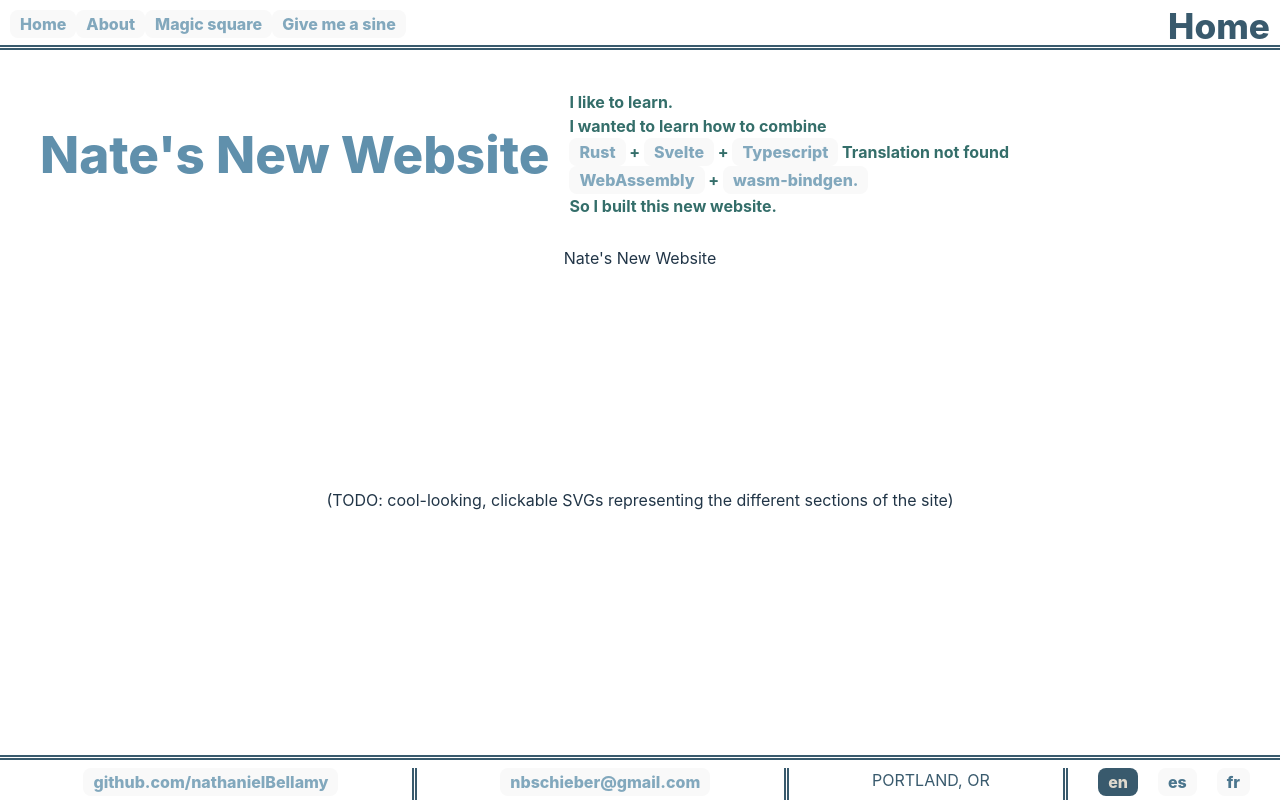
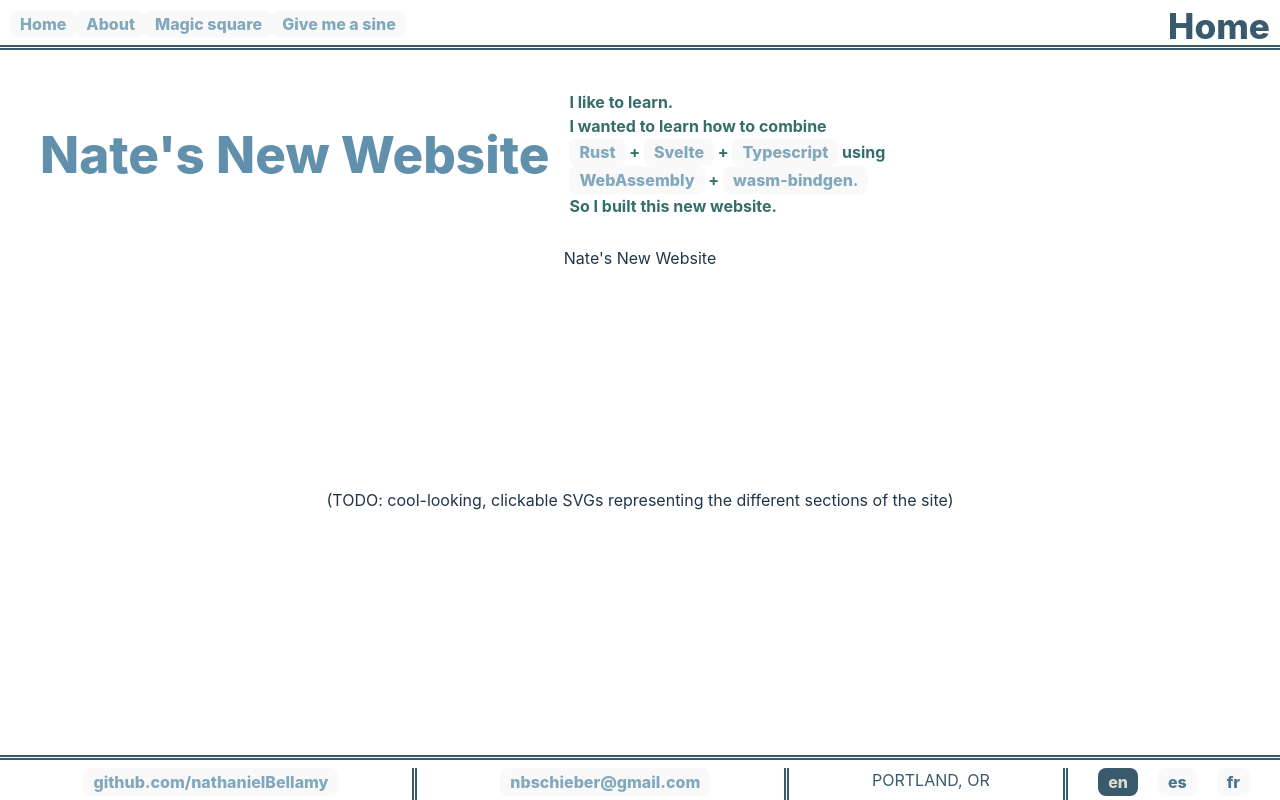
Before and after one commit to nathanielBellamy/my_website, a Svelte app: page / in a window 1280 px wide. Built offline with nearby package versions, Linux system fonts and the light colour scheme.

Commit message:
no cursor on canvas container, minor bug fixes, todos

```diff
--- a/src/Home.svelte
+++ b/src/Home.svelte
@@ -32,7 +32,7 @@
           <Link href="https://www.typescriptlang.org/"
                 title="Typescript"
                 sameOrigin={false}/>
-          {i18n.t("home/intro/3", langVal)}
+          {i18n.t("intro/3", langVal)}
         </p>
         <Link href="https://webassembly.org/"
               title="WebAssembly"
--- a/src/MagicSquare/Container.svelte
+++ b/src/MagicSquare/Container.svelte
@@ -12,6 +12,8 @@
     let element = document.getElementById("magic_square_container")
     sideLength = Math.floor(Math.min(element.offsetWidth, element.offsetHeight) / 1.3) - 25
   }
+
+  // TODO: debug handleResize allowing two wasm instances
 
   afterUpdate(() => {
     return () => {
--- a/src/MagicSquare/Main.svelte
+++ b/src/MagicSquare/Main.svelte
@@ -693,6 +693,7 @@
       border-radius: 10px
       &_container
         height: 100%
+        cursor: none
         background: color.$black-blue-horiz-grad
         border: 10px double color.$blue-7
         border-radius: 5px
```
Also changed, not shown: 1 other file (tests, documents, lock files or other folders).
